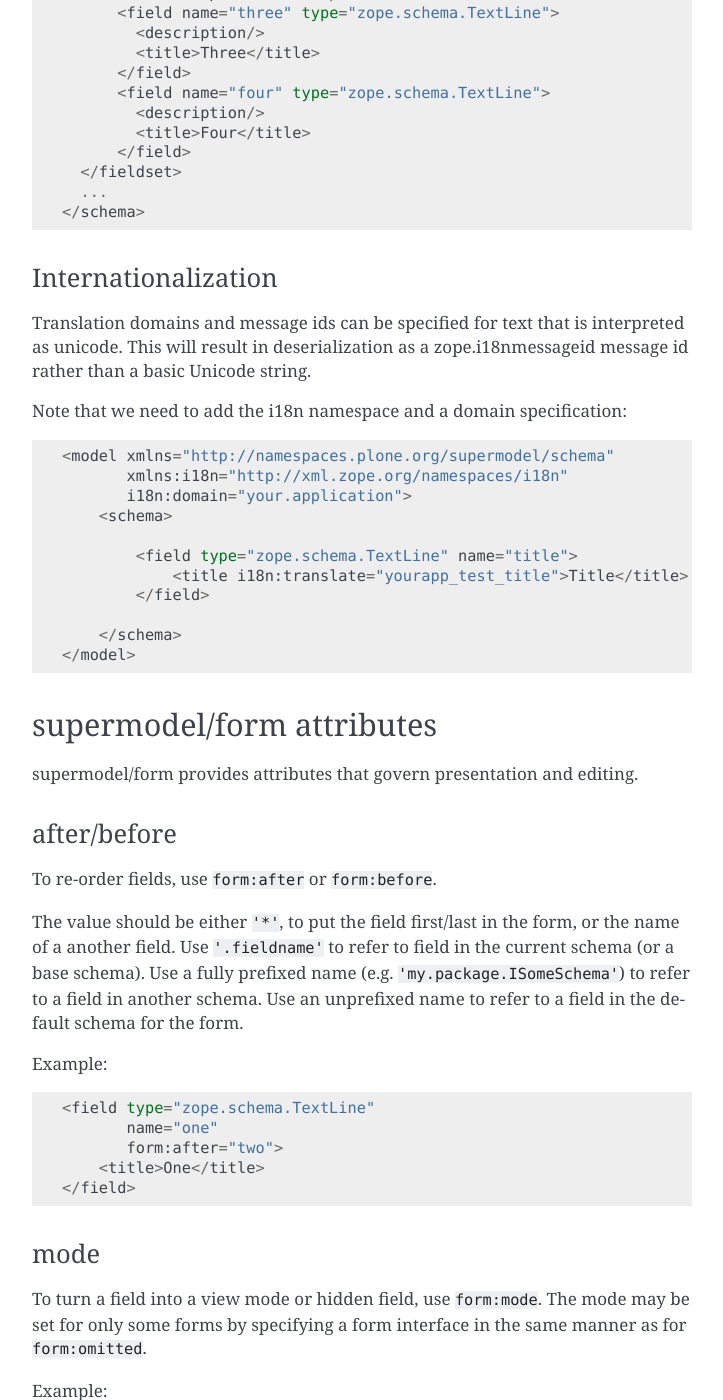
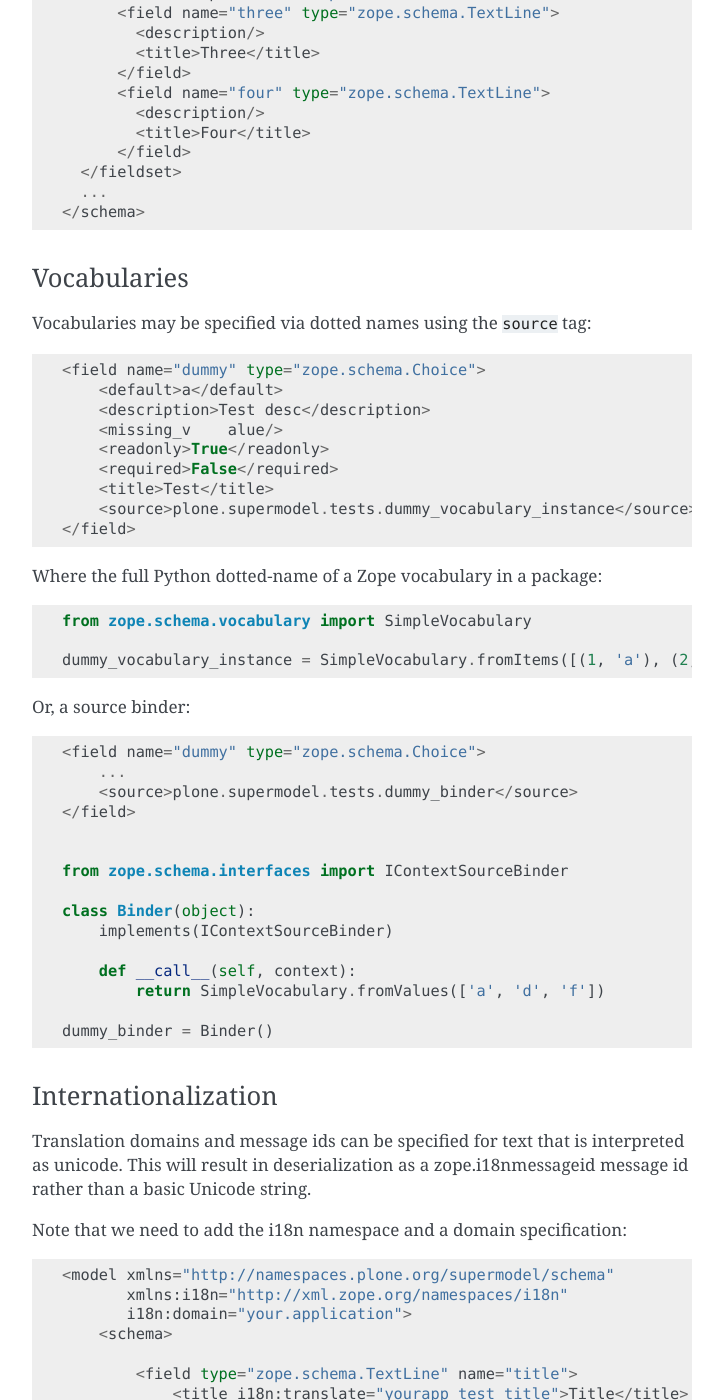
Before and after one commit to plone/plone.app.dexterity, a Sphinx documentation site: the page built from docs/reference/dexterity-xml.rst, in a window 1280 px wide and 1400 px high, scrolled down 1930 px. Shown: the whole window, without its empty margins (388-1111 px from the left). Built offline with Sphinx 7.4.7, drawn with Linux system fonts in a browser that asks for light colours.

Commit message:
Add vocabulary xml documentation

```diff
--- a/docs/reference/dexterity-xml.rst
+++ b/docs/reference/dexterity-xml.rst
@@ -95,6 +95,46 @@ It's easy to add fieldsets by surrounding embedding fields tags in a ``fieldset`
         </fieldset>
         ...
       </schema>
+
+Vocabularies
+~~~~~~~~~~~~
+
+Vocabularies may be specified via dotted names using the ``source`` tag::
+
+    <field name="dummy" type="zope.schema.Choice">
+        <default>a</default>
+        <description>Test desc</description>
+        <missing_v    alue/>
+        <readonly>True</readonly>
+        <required>False</required>
+        <title>Test</title>
+        <source>plone.supermodel.tests.dummy_vocabulary_instance</source>
+    </field>
+
+Where the full Python dotted-name of a Zope vocabulary in a package::
+
+    from zope.schema.vocabulary import SimpleVocabulary
+
+    dummy_vocabulary_instance = SimpleVocabulary.fromItems([(1, 'a'), (2, 'c')])
+
+Or, a source binder::
+
+    <field name="dummy" type="zope.schema.Choice">
+        ...
+        <source>plone.supermodel.tests.dummy_binder</source>
+    </field>
+
+
+    from zope.schema.interfaces import IContextSourceBinder
+
+    class Binder(object):
+        implements(IContextSourceBinder)
+
+        def __call__(self, context):
+            return SimpleVocabulary.fromValues(['a', 'd', 'f'])
+
+    dummy_binder = Binder()
+
 
 Internationalization
 ~~~~~~~~~~~~~~~~~~~~
```
